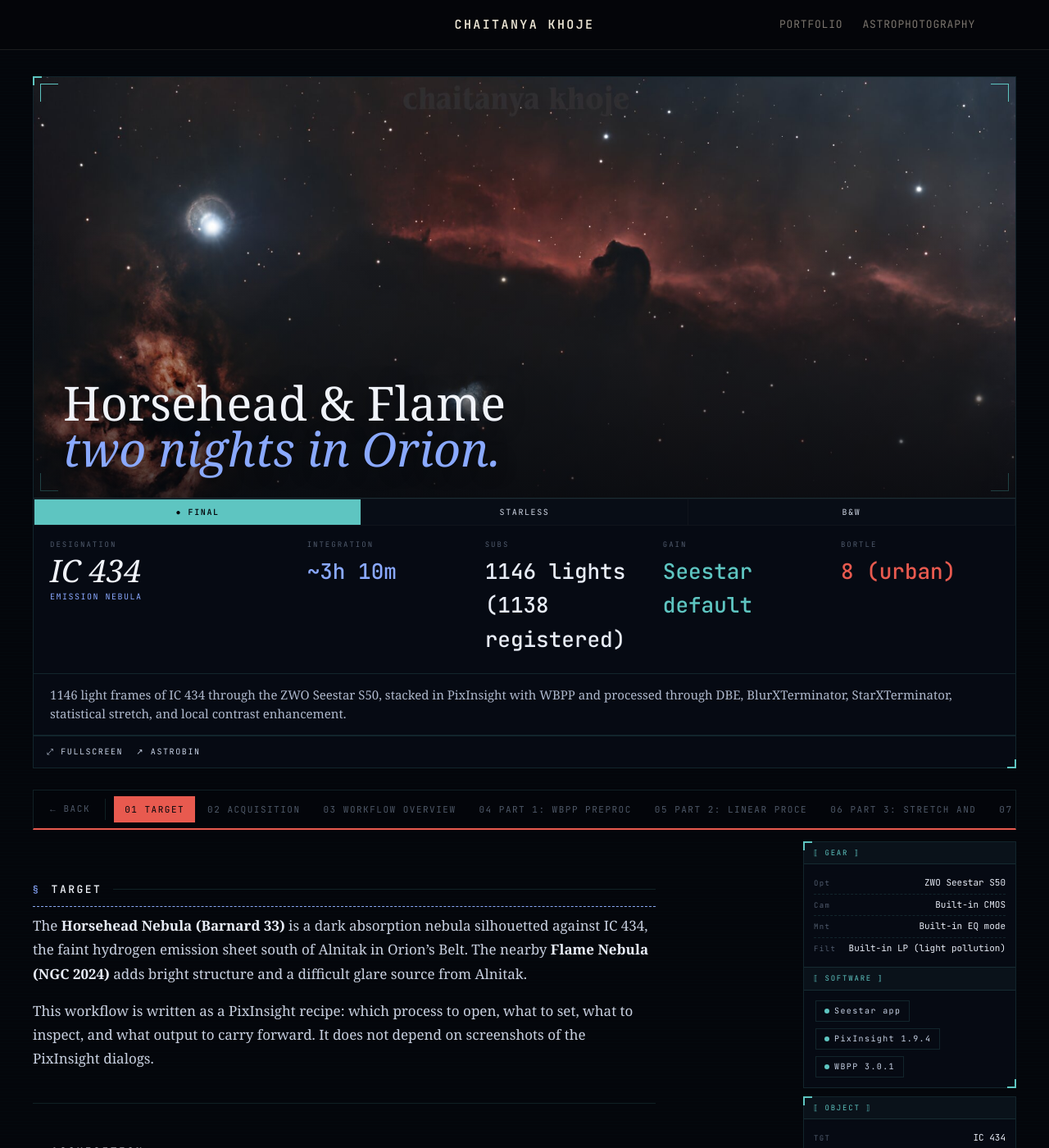
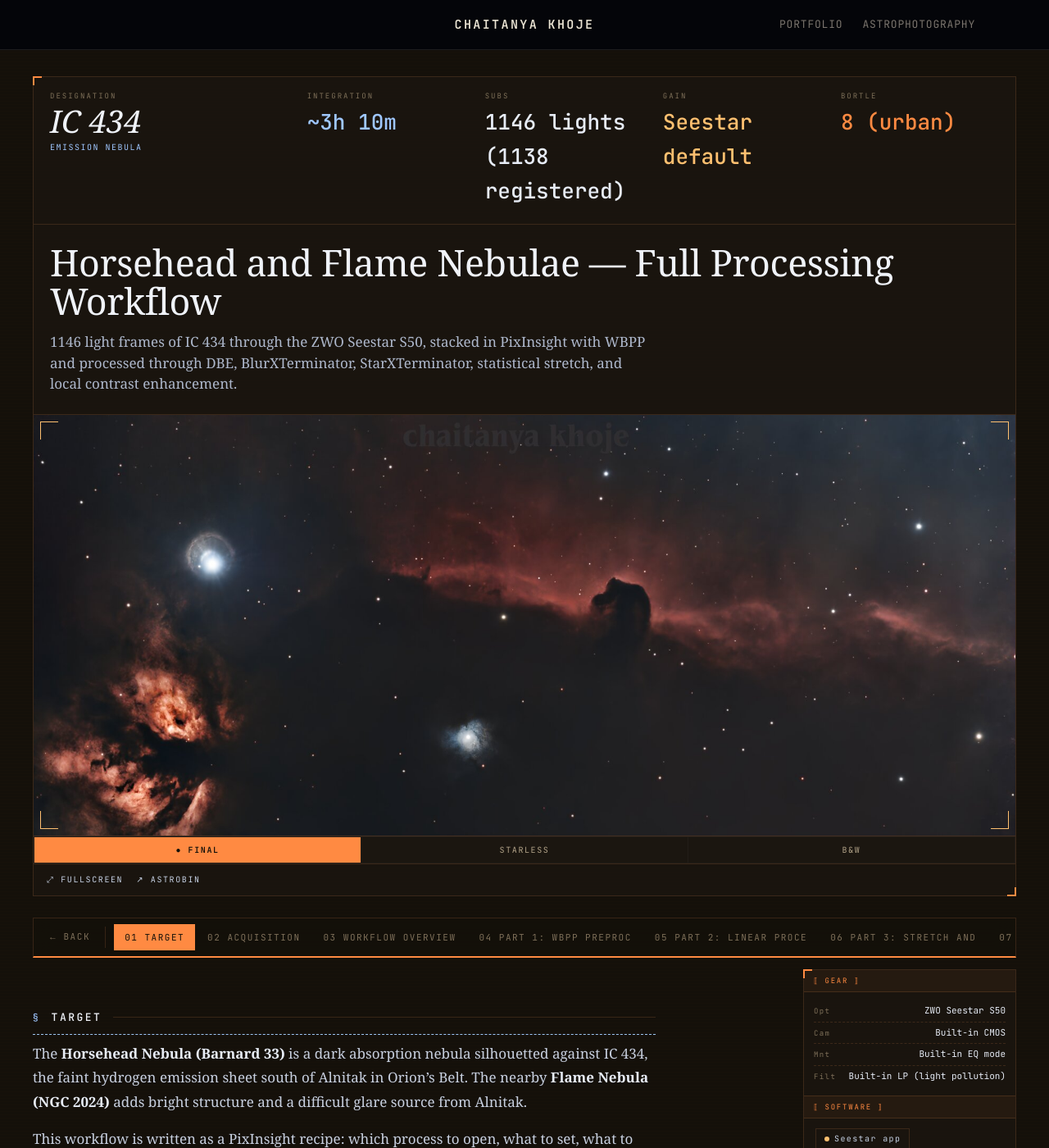
Before and after one commit to ChaitanyaKhoje/chaitanyakhoje.github.io, a Jekyll site: the page built from _posts/2026-05-18-horsehead-flame-nebula-wbpp-workflow.md, in a window 1280 px wide and 1400 px high. Shown: the whole window at 82% size. Built offline with Jekyll 4.4.1, drawn with Linux system fonts in a browser that asks for light colours; some web fonts are replaced.

Commit message:
fix: restore After Dark warm palette and correct hero layout order
- Switch db-wrap tokens from cold blue (#04060b) to warm dark (#14100a)
  matching the reference post.jsx Ember palette (orange/amber/sky-blue)
- Reorder hero: telemetry band → title row → image frame → tab strip
- Tab strip active state now orange instead of teal
- Sidebar panels: Gear = orange brackets, Object = amber brackets,
  Capture = blue brackets (adds --amber panel variant)
- Scanline bg uses warm orange tint instead of cold teal
- Remove title-over-image overlay approach in favour of reference layout

Co-Authored-By: Claude Sonnet 4.6 <noreply@anthropic.com>

```diff
--- a/_layouts/astro-workflow.html
+++ b/_layouts/astro-workflow.html
@@ -28,47 +28,6 @@ layout: default
   <!-- ── HERO PANEL ── -->
   <section class="db-hero">
     <div class="db-corner-panel db-corner-panel--teal">
-
-      <!-- Image frame with title overlay -->
-      {% assign night_title = page.hero_title | default: page.target | default: page.title %}
-      {% assign night_subtitle = page.hero_subtitle | default: "in the stack." %}
-      <div class="db-image-frame">
-        {% if page.hero_image %}
-        <img src="{{ page.hero_image | relative_url }}"
-             alt="{{ page.title }}"
-             class="db-hero-img"
-             id="db-hero-img"
-             draggable="false"
-             oncontextmenu="return false" />
-        {% else %}
-        <div class="db-hero-placeholder" id="db-hero-placeholder"></div>
-        {% endif %}
-        <div class="db-hud" aria-hidden="true">
-          <div class="db-corner db-corner--tl"></div>
-          <div class="db-corner db-corner--tr"></div>
-          <div class="db-corner db-corner--bl"></div>
-          <div class="db-corner db-corner--br"></div>
-        </div>
-        <div class="db-hero-title-overlay">
-          <h1 class="db-hero-overlay-h1">{{ night_title }}<br /><em>{{ night_subtitle }}</em></h1>
-        </div>
-      </div>
-
-      <!-- Tab strip — Final / Starless / B&W -->
-      {% if page.hero_image %}
-      <div class="db-tab-strip" id="db-tab-strip">
-        <button class="db-tab db-tab--active" data-variant="final"
-                data-src="{{ page.hero_image | relative_url }}">● Final</button>
-        {% if page.starless_image %}
-        <button class="db-tab" data-variant="starless"
-                data-src="{{ page.starless_image | relative_url }}">Starless</button>
-        {% endif %}
-        {% if page.bw_image %}
-        <button class="db-tab" data-variant="bw"
-                data-src="{{ page.bw_image | relative_url }}">B&amp;W</button>
-        {% endif %}
-      </div>
-      {% endif %}
 
       <!-- Telemetry band -->
       <div class="db-telem-band">
@@ -105,9 +64,48 @@ layout: default
         {% endif %}
       </div>
 
-      <!-- Description -->
-      {% if page.description %}
-      <div class="db-hero-desc">{{ page.description }}</div>
+      <!-- Title row -->
+      <div class="db-title-row">
+        <div class="db-title-left">
+          <h1 class="db-h1">{{ page.title }}</h1>
+          {% if page.description %}<p class="db-subtitle">{{ page.description }}</p>{% endif %}
+        </div>
+      </div>
+
+      <!-- Image frame -->
+      <div class="db-image-frame">
+        {% if page.hero_image %}
+        <img src="{{ page.hero_image | relative_url }}"
+             alt="{{ page.title }}"
+             class="db-hero-img"
+             id="db-hero-img"
+             draggable="false"
+             oncontextmenu="return false" />
+        {% else %}
+        <div class="db-hero-placeholder" id="db-hero-placeholder"></div>
+        {% endif %}
+        <div class="db-hud" aria-hidden="true">
+          <div class="db-corner db-corner--tl"></div>
+          <div class="db-corner db-corner--tr"></div>
+          <div class="db-corner db-corner--bl"></div>
+          <div class="db-corner db-corner--br"></div>
+        </div>
+      </div>
+
+      <!-- Tab strip — Final / Starless / B&W -->
+      {% if page.hero_image %}
+      <div class="db-tab-strip" id="db-tab-strip">
+        <button class="db-tab db-tab--active" data-variant="final"
+                data-src="{{ page.hero_image | relative_url }}">● Final</button>
+        {% if page.starless_image %}
+        <button class="db-tab" data-variant="starless"
+                data-src="{{ page.starless_image | relative_url }}">Starless</button>
+        {% endif %}
+        {% if page.bw_image %}
+        <button class="db-tab" data-variant="bw"
+                data-src="{{ page.bw_image | relative_url }}">B&amp;W</button>
+        {% endif %}
+      </div>
       {% endif %}
 
       <!-- Action bar -->
@@ -221,8 +219,8 @@ layout: default
       </div>
       {% endif %}
 
-      <div class="db-corner-panel db-corner-panel--teal db-corner-panel--small">
-        <div class="db-panel-header db-panel-header--teal"><span>⟦ Object ⟧</span></div>
+      <div class="db-corner-panel db-corner-panel--amber db-corner-panel--small">
+        <div class="db-panel-header db-panel-header--amber"><span>⟦ Object ⟧</span></div>
         <div class="db-sidebar-table">
           {% if page.target %}<div class="db-srow"><span class="db-skey">TGT</span><span class="db-sval">{{ page.target }}</span></div>{% endif %}
           {% if page.constellation %}<div class="db-srow"><span class="db-skey">Const</span><span class="db-sval">{{ page.constellation }}</span></div>{% endif %}
--- a/assets/css/portfolio.css
+++ b/assets/css/portfolio.css
@@ -701,15 +701,15 @@ body.astro-page .article-shell {
 
 /* ── Tokens ── */
 .db-wrap {
-  --db-bg:      #04060b;
-  --db-ink:     #c8d3e6;
-  --db-ink-sub: #aeb8cc;
-  --db-mute:    rgba(170,190,220,0.45);
-  --db-rule:    rgba(94,197,193,0.14);
-  --db-panel:   rgba(8,12,22,0.78);
-  --db-a1:      #e85a4f;
-  --db-a2:      #5ec5c1;
-  --db-a3:      #8aa9ff;
+  --db-bg:      #14100a;
+  --db-ink:     #f1e6d2;
+  --db-ink-sub: #b3a489;
+  --db-mute:    rgba(138,122,98,0.9);
+  --db-rule:    rgba(217,132,80,0.18);
+  --db-panel:   rgba(28,22,16,0.78);
+  --db-a1:      #ff8a42;
+  --db-a2:      #ffc070;
+  --db-a3:      #9fc7ff;
   --db-mono:    'JetBrains Mono', ui-monospace, monospace;
   --db-serif:   'Source Serif 4', 'Source Serif Pro', Georgia, serif;
 
@@ -727,8 +727,8 @@ body.astro-page .article-shell {
   pointer-events: none;
   z-index: 0;
   background-image:
-    radial-gradient(rgba(255,255,255,0.55) 0.5px, transparent 0.5px),
-    repeating-linear-gradient(0deg, rgba(94,197,193,0.03) 0 1px, transparent 1px 4px);
+    radial-gradient(rgba(255,220,180,0.4) 0.5px, transparent 0.5px),
+    repeating-linear-gradient(0deg, rgba(217,132,80,0.03) 0 1px, transparent 1px 4px);
   background-size: 220px 220px, 100% 100%;
   opacity: 0.65;
 }
@@ -890,9 +890,10 @@ body.astro-page .article-shell {
   z-index: 2;
 }
 
-.db-corner-panel--teal { --db-corner-color: var(--db-a2); }
-.db-corner-panel--blue { --db-corner-color: var(--db-a3); }
-.db-corner-panel--red  { --db-corner-color: var(--db-a1); }
+.db-corner-panel--teal  { --db-corner-color: var(--db-a1); }
+.db-corner-panel--amber { --db-corner-color: var(--db-a2); }
+.db-corner-panel--blue  { --db-corner-color: var(--db-a3); }
+.db-corner-panel--red   { --db-corner-color: var(--db-a1); }
 
 /* Panel header bar */
 .db-panel-header {
@@ -906,9 +907,10 @@ body.astro-page .article-shell {
   text-transform: uppercase;
 }
 
-.db-panel-header--teal { color: var(--db-a2); background: rgba(94,197,193,0.04); }
-.db-panel-header--blue { color: var(--db-a3); background: rgba(138,169,255,0.04); }
-.db-panel-header--red  { color: var(--db-a1); background: rgba(232,90,79,0.04); }
+.db-panel-header--teal  { color: var(--db-a1); background: rgba(255,138,66,0.05); }
+.db-panel-header--amber { color: var(--db-a2); background: rgba(255,192,112,0.05); }
+.db-panel-header--blue  { color: var(--db-a3); background: rgba(159,199,255,0.05); }
+.db-panel-header--red   { color: var(--db-a1); background: rgba(255,138,66,0.05); }
 
 .db-panel-header--small { padding: 6px 12px; font-size: 9px; }
 .db-panel-right { color: var(--db-mute); }
@@ -1203,8 +1205,8 @@ body.astro-page .article-shell {
   padding: 9px 12px;
   border: 0;
   cursor: pointer;
-  background: rgba(8,12,22,0.85);
-  color: #cfd6e4;
+  background: rgba(28,22,16,0.85);
+  color: var(--db-ink-sub);
   font-family: var(--db-mono);
   font-size: 10px;
   letter-spacing: 1.6px;
@@ -1212,8 +1214,8 @@ body.astro-page .article-shell {
   transition: background 0.12s, color 0.12s;
 }
 
-.db-tab:hover  { background: rgba(138,169,255,0.1); color: var(--db-a3); }
-.db-tab--active { background: var(--db-a2); color: #04060b; font-weight: 600; }
+.db-tab:hover  { background: rgba(255,138,66,0.1); color: var(--db-a1); }
+.db-tab--active { background: var(--db-a1); color: #14100a; font-weight: 600; }
 
 /* ── Action bar ── */
 .db-action-bar {
```
